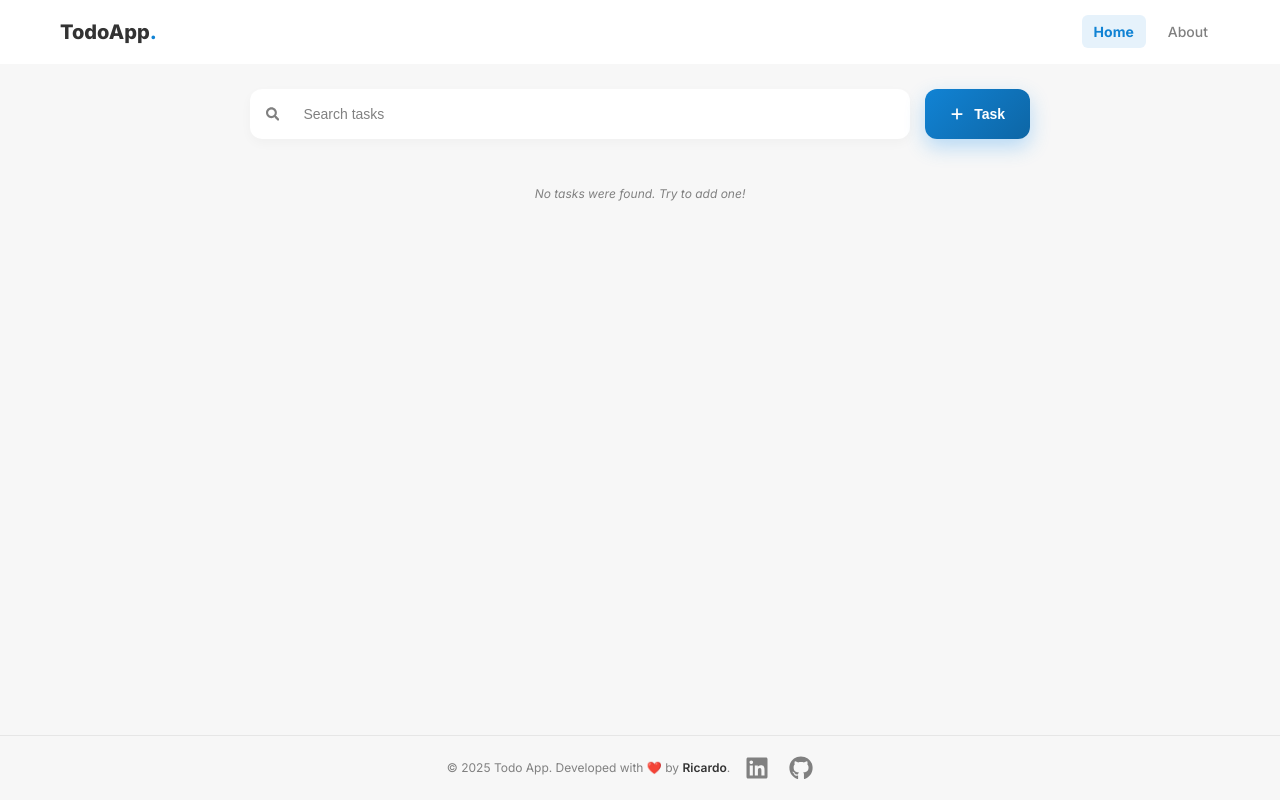
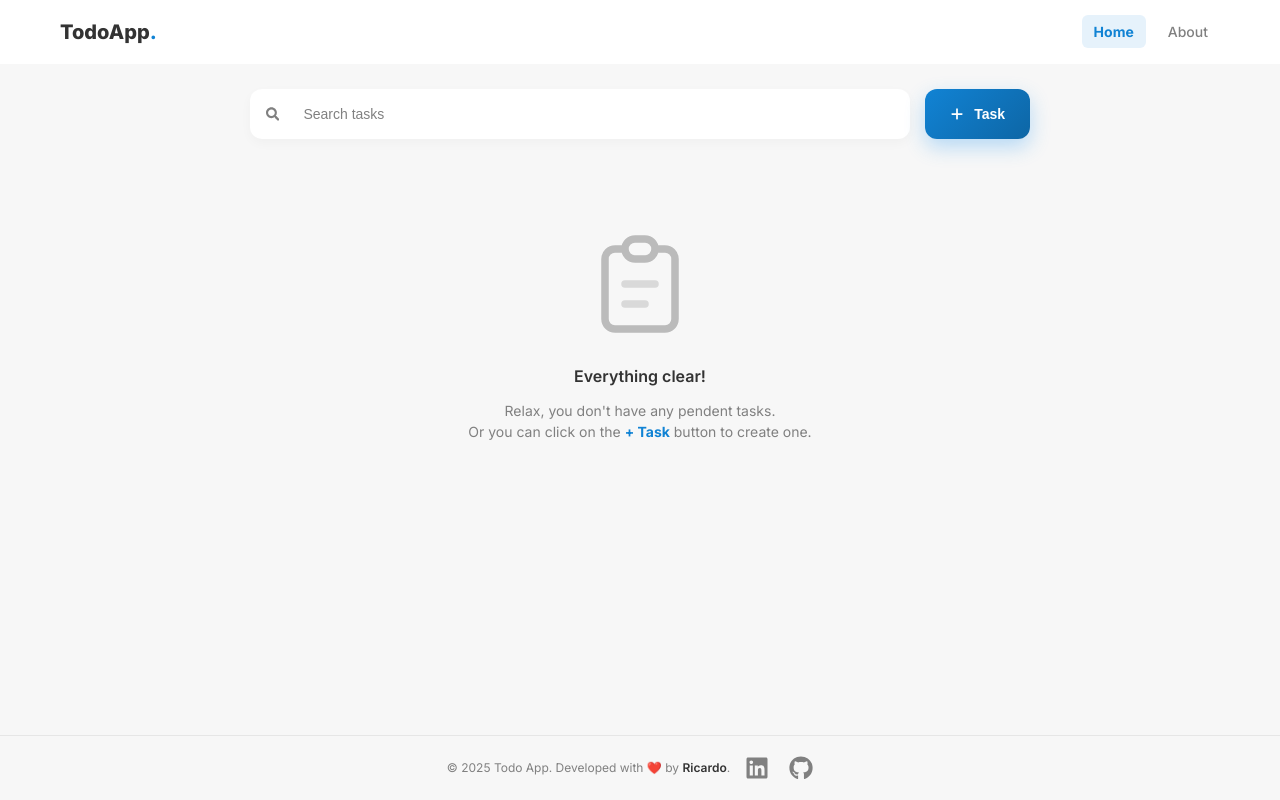
Before and after one commit to RicardoLopesFV/todo-website, a React (Vite) app: page /TodoApp in a window 1280 px wide. Built offline with nearby package versions, Linux system fonts and the light colour scheme.

Commit message:
added: component EmptyState

```diff
--- /dev/null
+++ b/src/components/EmptyState/index.jsx
@@ -0,0 +1,47 @@
+import "./index.scss";
+
+export const EmptyState = () => {
+  return (
+    <div className="empty-state">
+      {/* # ILUSTRAÇÃO SVG MINIMALISTA QUANDO NÃO TEM TAREFAS */}
+      <svg
+        className="empty-state__icon"
+        width="120"
+        height="120"
+        viewBox="0 0 24 24"
+        fill="none"
+        xmlns="http://www.w3.org/2000/svg"
+      >
+        <path
+          d="M9 5H7C5.89543 5 5 5.89543 5 7V19C5 20.1046 5.89543 21 7 21H17C18.1046 21 19 20.1046 19 19V7C19 5.89543 18.1046 5 17 5H15M9 5C9 6.10457 9.89543 7 11 7H13C14.1046 7 15 6.10457 15 5M9 5C9 3.89543 9.89543 3 11 3H13C14.1046 3 15 3.89543 15 5"
+          stroke="currentColor"
+          strokeWidth="1.5"
+          strokeLinecap="round"
+          strokeLinejoin="round"
+        />
+        <path
+          d="M9 12L15 12"
+          stroke="currentColor"
+          strokeWidth="1.5"
+          strokeLinecap="round"
+          strokeLinejoin="round"
+          opacity="0.5" // Deixa as linhas "escritas" mais suaves
+        />
+        <path
+          d="M9 16L13 16"
+          stroke="currentColor"
+          strokeWidth="1.5"
+          strokeLinecap="round"
+          strokeLinejoin="round"
+          opacity="0.5"
+        />
+      </svg>
+      <h3 className="empty-state__title">Everything clear!</h3>
+      <p className="empty-state__description">
+        Relax, you don't have any pendent tasks.
+        <br />
+        Or you can click on the <strong>+ Task</strong> button to create one.
+      </p>
+    </div>
+  );
+};
--- /dev/null
+++ b/src/components/EmptyState/index.scss
@@ -0,0 +1,47 @@
+@use "../../styles/variables" as *;
+
+.empty-state {
+  display: flex;
+  flex-direction: column;
+  align-items: center;
+  justify-content: center;
+  text-align: center;
+
+  padding: 6rem 2rem;
+
+  animation: fadeIn 0.5s ease-out;
+
+  &__icon {
+    color: $color-grey-medium;
+    margin-bottom: 2rem;
+    opacity: 0.5;
+  }
+
+  &__title {
+    font-size: 1.6rem;
+    font-weight: 600;
+    color: $color-grey-dark;
+    margin-bottom: 1rem;
+  }
+
+  &__description {
+    font-size: 1.4rem;
+    color: $color-grey-medium;
+    line-height: 1.5;
+
+    strong {
+      color: $color-signal-info;
+    }
+  }
+}
+
+@keyframes fadeIn {
+  from {
+    opacity: 0;
+    transform: translateY(10px);
+  }
+  to {
+    opacity: 1;
+    transform: translateY(0);
+  }
+}
--- a/src/components/TodoList/index.jsx
+++ b/src/components/TodoList/index.jsx
@@ -1,3 +1,4 @@
+import { EmptyState } from "../EmptyState";
 import { TodoItem } from "../TodoItem";
 import "./index.scss";
 /*
@@ -15,11 +16,7 @@ export const TodoList = ({
    * Apenas usando condicional para caso não tenha nenhuma tarefa para renderizar.
    */
   if (!tasks || tasks.length === 0) {
-    return (
-      <p className="todo-list__empty-message">
-        No tasks were found. Try to add one!
-      </p>
-    );
+    return <EmptyState />;
   } else {
     // * Aqui nós inserimos o conteúdo da "listContent" para ser renderizado.
     listContent = (
```
